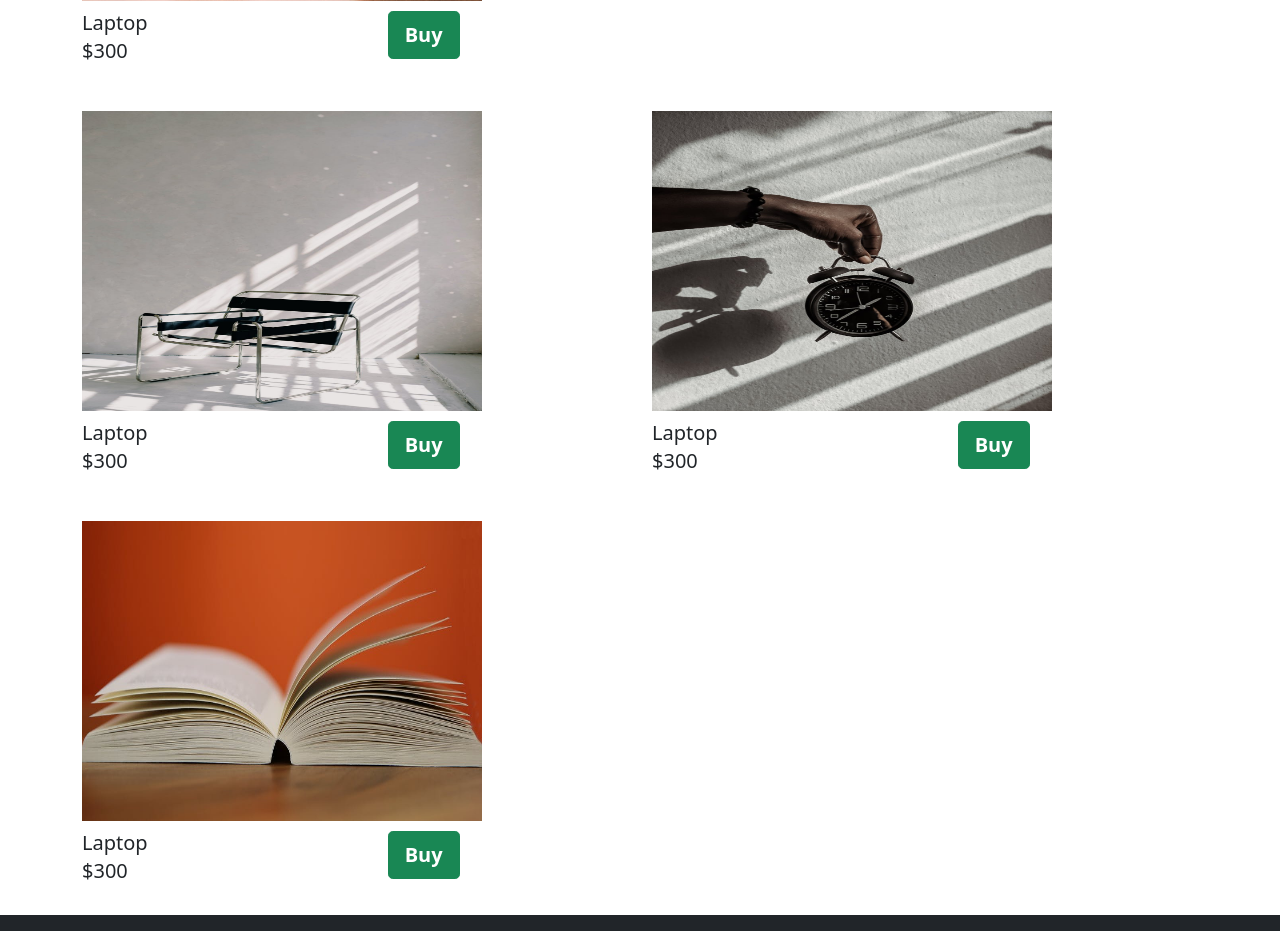
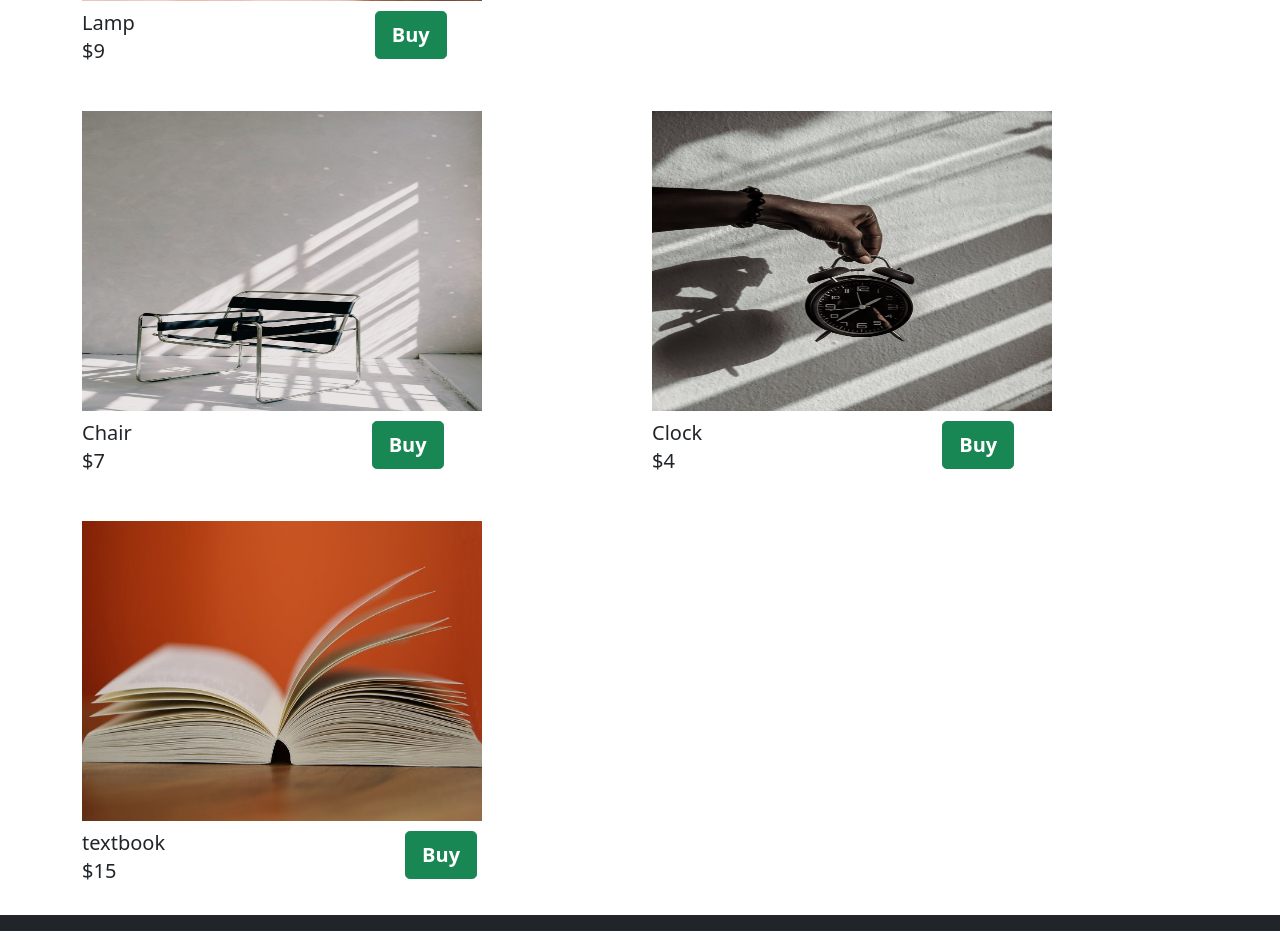
Before and after one commit to ohlesl1e/csc642-team11, a React (Create React App) app in the folder source/: page / in a window 1280 px wide. Shown: the part 1001-1932 px from the top of the page. Built offline with nearby package versions, Linux system fonts and the light colour scheme.

Commit message:
update home page

```diff
--- a/source/src/pages/Home.js
+++ b/source/src/pages/Home.js
@@ -1,5 +1,6 @@
 import React from 'react'
 import { Container, Row, Col, Button } from 'react-bootstrap'
+import { Link } from "react-router-dom";
 import notebook from '../images/notebook.jpeg'
 import laptop from '../images/laptop.jpeg'
 import lamp from '../images/lamp.jpeg'
@@ -13,15 +14,15 @@ function Home() {
             <Container>
                 <div id="home-body">
                     <div id="home-title">
-                        <h1 style={{fontWeight:'bold',color:'#5d2975',marginTop:'40px'}}>Buy and sell your items on campus!</h1>
-                        <h1 style={{fontWeight:'bold',color:'#5d2975'}}>We help ypu save money!</h1>
+                        <h1 style={{ fontWeight: 'bold', color: '#5d2975', marginTop: '40px' }}>Buy and sell your items on campus!</h1>
+                        <h1 style={{ fontWeight: 'bold', color: '#5d2975' }}>We help ypu save money!</h1>
                     </div>
                     <div id="item-cards">
-                        <h4 style={{fontWeight:'bold',marginTop:'40px',marginBottom:'-30px'}}>New Posted items : </h4>
+                        <h4 style={{ fontWeight: 'bold', marginTop: '40px', marginBottom: '-30px' }}>New Posted items : </h4>
                         <Row>
                             <Col>
-                                <div id="item-card1" style={{marginTop: '40px' }}>
-                                    <img src={notebook} width="400px" height="300px" />
+                                <div id="item-card1" style={{ marginTop: '40px' }}>
+                                    <Link to="/Result"><img src={notebook} width="400px" height="300px" /></Link>
                                     <div style={{ display: 'flex', marginTop: '10px' }}>
                                         <h5 style={{ marginRight: '220px' }}>Notebook</h5>
                                         <Button variant='success' size="lg" style={{ fontWeight: 'bold' }}>Buy</Button></div>
@@ -29,8 +30,8 @@ function Home() {
                                 </div>
                             </Col>
                             <Col>
-                                <div id="item-card2" style={{marginTop: '40px' }}>
-                                    <img src={laptop} width="400px" height="300px" />
+                                <div id="item-card2" style={{ marginTop: '40px' }}>
+                                    <Link to="/Result"><img src={laptop} width="400px" height="300px" /></Link>
                                     <div style={{ display: 'flex', marginTop: '10px' }}>
                                         <h5 style={{ marginRight: '240px' }}>Laptop</h5>
                                         <Button variant='success' size="lg" style={{ fontWeight: 'bold' }}>Buy</Button></div>
@@ -38,42 +39,42 @@ function Home() {
                                 </div>
                             </Col>
                             <Col>
-                            <div id="item-card3" style={{marginTop: '40px' }}>
-                                    <img src={lamp} width="400px" height="300px" />
+                                <div id="item-card3" style={{ marginTop: '40px' }}>
+                                    <Link to="/Result"><img src={lamp} width="400px" height="300px" /></Link>
                                     <div style={{ display: 'flex', marginTop: '10px' }}>
-                                        <h5 style={{ marginRight: '240px' }}>Laptop</h5>
+                                        <h5 style={{ marginRight: '240px' }}>Lamp</h5>
                                         <Button variant='success' size="lg" style={{ fontWeight: 'bold' }}>Buy</Button></div>
-                                    <h5 style={{ marginTop: '-20px' }}>$300</h5>
+                                    <h5 style={{ marginTop: '-20px' }}>$9</h5>
                                 </div>
                             </Col>
                         </Row>
                         <Row>
                             <Col>
-                            <div id="item-card4" style={{marginTop: '40px' }}>
-                                    <img src={chair} width="400px" height="300px" />
+                                <div id="item-card4" style={{ marginTop: '40px' }}>
+                                    <Link to="/Result"><img src={chair} width="400px" height="300px" /></Link>
                                     <div style={{ display: 'flex', marginTop: '10px' }}>
-                                        <h5 style={{ marginRight: '240px' }}>Laptop</h5>
+                                        <h5 style={{ marginRight: '240px' }}>Chair</h5>
                                         <Button variant='success' size="lg" style={{ fontWeight: 'bold' }}>Buy</Button>
-                                        </div>
-                                    <h5 style={{ marginTop: '-20px' }}>$300</h5>
+                                    </div>
+                                    <h5 style={{ marginTop: '-20px' }}>$7</h5>
                                 </div>
                             </Col>
                             <Col>
-                            <div id="item-card5" style={{marginTop: '40px' }}>
-                                    <img src={clock} width="400px" height="300px" />
+                                <div id="item-card5" style={{ marginTop: '40px' }}>
+                                    <Link to="/Result"><img src={clock} width="400px" height="300px" /></Link>
                                     <div style={{ display: 'flex', marginTop: '10px' }}>
-                                        <h5 style={{ marginRight: '240px' }}>Laptop</h5>
+                                        <h5 style={{ marginRight: '240px' }}>Clock</h5>
                                         <Button variant='success' size="lg" style={{ fontWeight: 'bold' }}>Buy</Button></div>
-                                    <h5 style={{ marginTop: '-20px' }}>$300</h5>
+                                    <h5 style={{ marginTop: '-20px' }}>$4</h5>
                                 </div>
                             </Col>
                             <Col>
-                            <div id="item-card6" style={{marginTop: '40px' }}>
-                                    <img src={textbook} width="400px" height="300px" />
+                                <div id="item-card6" style={{ marginTop: '40px' }}>
+                                    <Link to="/Result"><img src={textbook} width="400px" height="300px" /></Link>
                                     <div style={{ display: 'flex', marginTop: '10px' }}>
-                                        <h5 style={{ marginRight: '240px' }}>Laptop</h5>
+                                        <h5 style={{ marginRight: '240px' }}>textbook</h5>
                                         <Button variant='success' size="lg" style={{ fontWeight: 'bold' }}>Buy</Button></div>
-                                    <h5 style={{ marginTop: '-20px' }}>$300</h5>
+                                    <h5 style={{ marginTop: '-20px' }}>$15</h5>
                                 </div>
                             </Col>
                         </Row>
```
